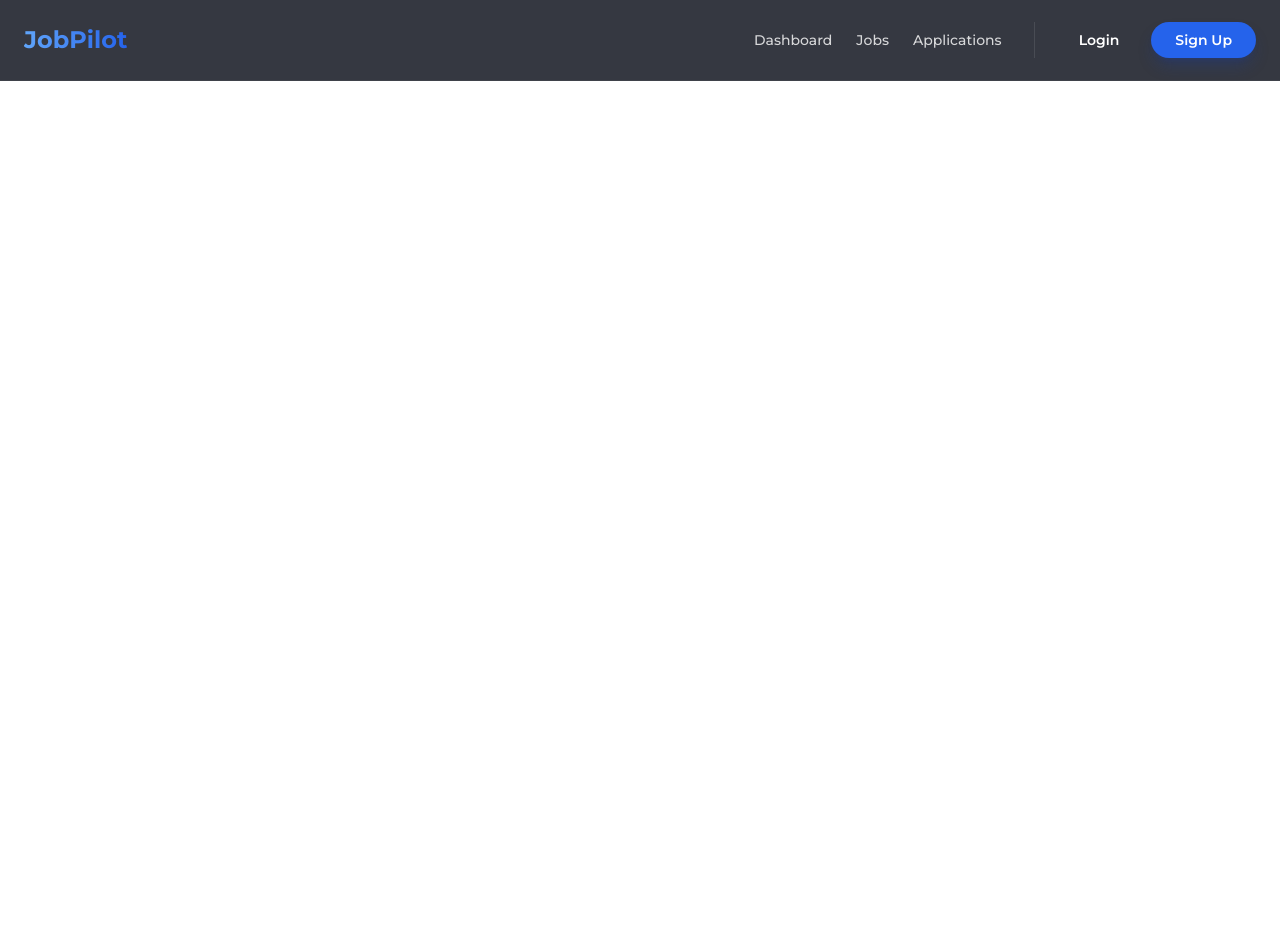
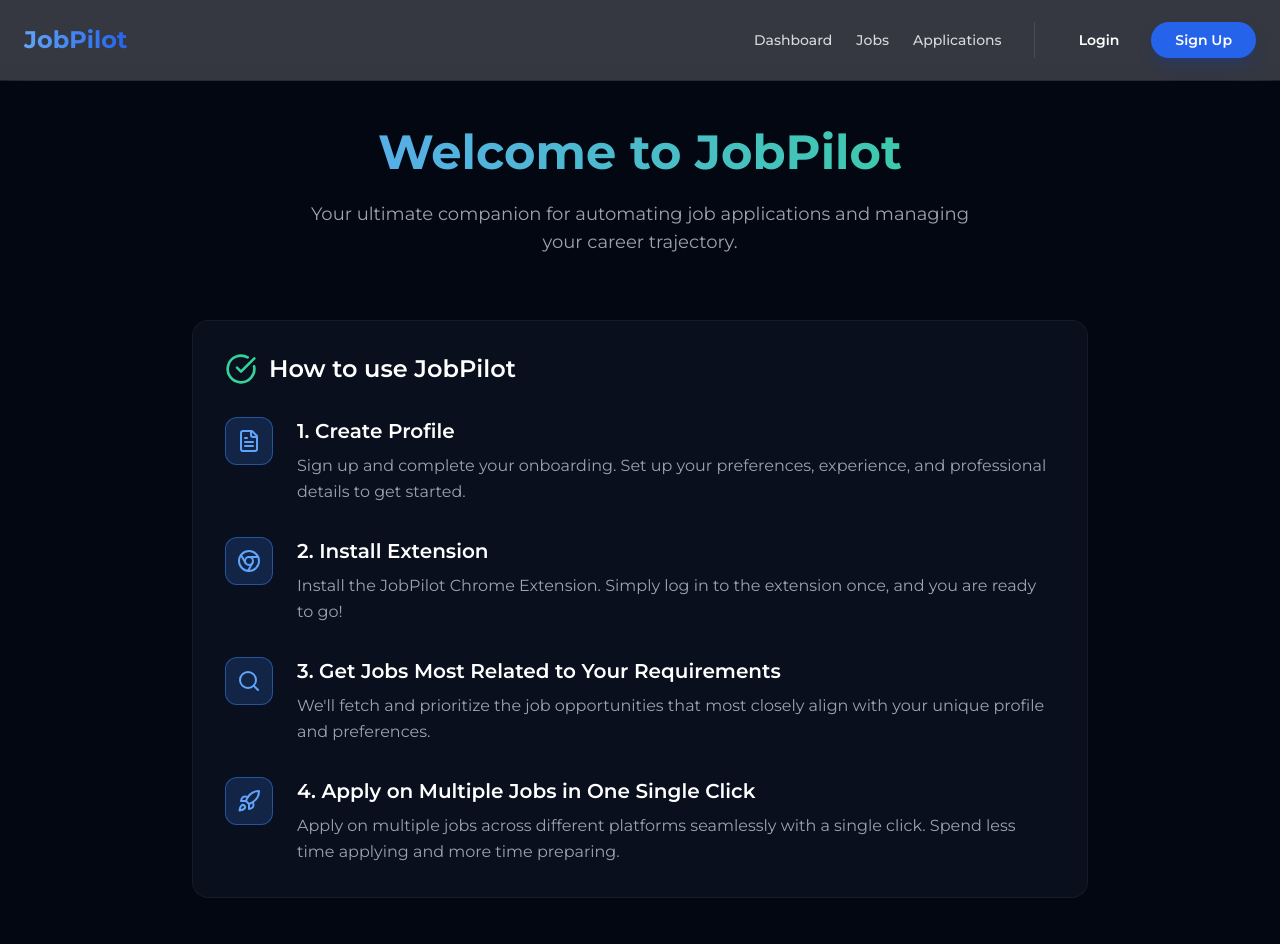
Before and after one commit to Mahi6384/JobPilot, a React (Vite) app in the folder client/: page /guide in a window 1280 px wide. Shown: the top 944 px of the page. Before the commit the page ends 800 px from the top, so only its background shows below. Built offline with nearby package versions, Linux system fonts and the light colour scheme; no server answers.

Commit message:
feat(ui) added a how to use it page

```diff
--- a/client/src/App.jsx
+++ b/client/src/App.jsx
@@ -1,4 +1,4 @@
-import { BrowserRouter as Router, Routes, Route } from "react-router-dom";
+import { BrowserRouter as Router, Routes, Route, useLocation } from "react-router-dom";
 import Home from "./pages/Home";
 import Login from "./pages/Login";
 import SignUp from "./pages/SignUp";
@@ -8,16 +8,21 @@ import Jobs from "./pages/Jobs";
 import Applications from "./pages/Applications";
 import Navbar from "./components/Navbar";
 import ProtectedRoute from "./components/ProtectedRoute";
+import Guide from "./pages/Guide";
 
-function App() {
+function AppContent() {
+  const location = useLocation();
+  const isAuthPage = location.pathname === "/login" || location.pathname === "/signup";
+
   return (
-    <Router>
-      <Navbar />
-      <div className="pt-20">
+    <>
+      {!isAuthPage && <Navbar />}
+      <div className={!isAuthPage ? "pt-20" : ""}>
         <Routes>
           {/* Public routes */}
           <Route path="/signup" element={<SignUp />} />
           <Route path="/login" element={<Login />} />
+          <Route path="/guide" element={<Guide />} />
 
           {/* Onboarding - requires auth but not completed onboarding */}
           <Route
@@ -64,6 +69,14 @@ function App() {
           />
         </Routes>
       </div>
+    </>
+  );
+}
+
+function App() {
+  return (
+    <Router>
+      <AppContent />
     </Router>
   );
 }
--- /dev/null
+++ b/client/src/pages/Guide.jsx
@@ -0,0 +1,125 @@
+import React from "react";
+import { Link } from "react-router-dom";
+import {
+  Rocket,
+  FileText,
+  CheckCircle,
+  Chrome,
+  LayoutDashboard,
+  Search,
+} from "lucide-react";
+
+const Guide = () => {
+  return (
+    <div className="min-h-screen bg-gray-950 text-white pb-16 px-6 font-montserrat flex flex-col items-center">
+      <div className="w-full max-w-4xl mt-12 text-center mb-16">
+        <h1 className="text-4xl md:text-5xl font-bold bg-gradient-to-r from-blue-400 to-emerald-400 bg-clip-text text-transparent mb-6">
+          Welcome to JobPilot
+        </h1>
+        <p className="text-lg text-gray-400 max-w-2xl mx-auto">
+          Your ultimate companion for automating job applications and managing
+          your career trajectory.
+        </p>
+      </div>
+
+      <div className="w-full max-w-4xl space-y-12">
+        {/* What is JobPilot */}
+        {/* <div className="bg-gray-900/50 p-8 rounded-2xl border border-white/5 backdrop-blur-sm">
+          <div className="flex items-center gap-3 mb-4">
+            <Rocket className="text-blue-400 w-8 h-8" />
+            <h2 className="text-2xl font-semibold text-white">
+              What is JobPilot?
+            </h2>
+          </div>
+          <p className="text-gray-300 leading-relaxed text-lg">
+            JobPilot is a powerful tool designed to simplify the grueling process of job hunting. Get jobs most related to your requirements and apply on multiple jobs across multiple platforms in one single click.
+            <br /><br />
+            <strong className="text-emerald-400 font-semibold bg-emerald-400/10 px-3 py-1 rounded-md">No more hours of searching and applying!</strong>
+          </p>
+        </div> */}
+
+        {/* How to use */}
+        <div className="bg-gray-900/50 p-8 rounded-2xl border border-white/5 backdrop-blur-sm">
+          <h2 className="text-2xl font-semibold mb-8 text-white flex items-center gap-3">
+            <CheckCircle className="text-emerald-400 w-8 h-8" />
+            How to use JobPilot
+          </h2>
+
+          <div className="space-y-8">
+            <div className="flex gap-6 items-start">
+              <div className="flex-shrink-0 w-12 h-12 rounded-xl bg-blue-500/20 flex items-center justify-center text-blue-400 border border-blue-500/50">
+                <FileText className="w-6 h-6" />
+              </div>
+              <div>
+                <h3 className="text-xl font-semibold text-white mb-2">
+                  1. Create Profile
+                </h3>
+                <p className="text-gray-400 leading-relaxed">
+                  Sign up and complete your onboarding. Set up your preferences,
+                  experience, and professional details to get started.
+                </p>
+              </div>
+            </div>
+
+            <div className="flex gap-6 items-start">
+              <div className="flex-shrink-0 w-12 h-12 rounded-xl bg-blue-500/20 flex items-center justify-center text-blue-400 border border-blue-500/50">
+                <Chrome className="w-6 h-6" />
+              </div>
+              <div>
+                <h3 className="text-xl font-semibold text-white mb-2">
+                  2. Install Extension
+                </h3>
+                <p className="text-gray-400 leading-relaxed">
+                  Install the JobPilot Chrome Extension. Simply log in to the
+                  extension once, and you are ready to go!
+                </p>
+              </div>
+            </div>
+
+            <div className="flex gap-6 items-start">
+              <div className="flex-shrink-0 w-12 h-12 rounded-xl bg-blue-500/20 flex items-center justify-center text-blue-400 border border-blue-500/50">
+                <Search className="w-6 h-6" />
+              </div>
+              <div>
+                <h3 className="text-xl font-semibold text-white mb-2">
+                  3. Get Jobs Most Related to Your Requirements
+                </h3>
+                <p className="text-gray-400 leading-relaxed">
+                  We'll fetch and prioritize the job opportunities that most
+                  closely align with your unique profile and preferences.
+                </p>
+              </div>
+            </div>
+
+            <div className="flex gap-6 items-start">
+              <div className="flex-shrink-0 w-12 h-12 rounded-xl bg-blue-500/20 flex items-center justify-center text-blue-400 border border-blue-500/50">
+                <Rocket className="w-6 h-6" />
+              </div>
+              <div>
+                <h3 className="text-xl font-semibold text-white mb-2">
+                  4. Apply on Multiple Jobs in One Single Click
+                </h3>
+                <p className="text-gray-400 leading-relaxed">
+                  Apply on multiple jobs across different platforms seamlessly
+                  with a single click. Spend less time applying and more time
+                  preparing.
+                </p>
+              </div>
+            </div>
+          </div>
+        </div>
+
+        <div className="mt-12 text-center pb-8">
+          <Link
+            to="/signup"
+            className="inline-flex items-center gap-2 bg-gradient-to-r from-blue-600 to-blue-500 hover:from-blue-500 hover:to-blue-400 text-white px-8 py-4 rounded-full font-semibold shadow-lg shadow-blue-500/25 transition-all hover:scale-105 active:scale-95 text-lg"
+          >
+            Get Started Now <Rocket className="w-5 h-5" />
+          </Link>
+        </div>
+      </div>
+    </div>
+  );
+};
+
+export default Guide;
```
